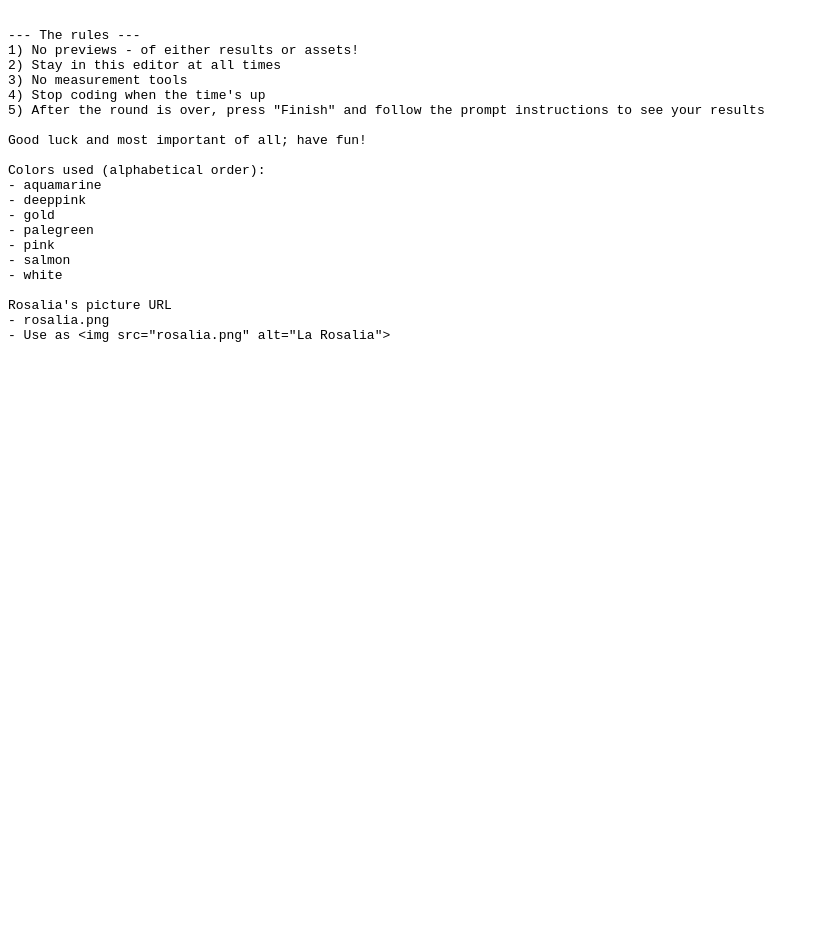
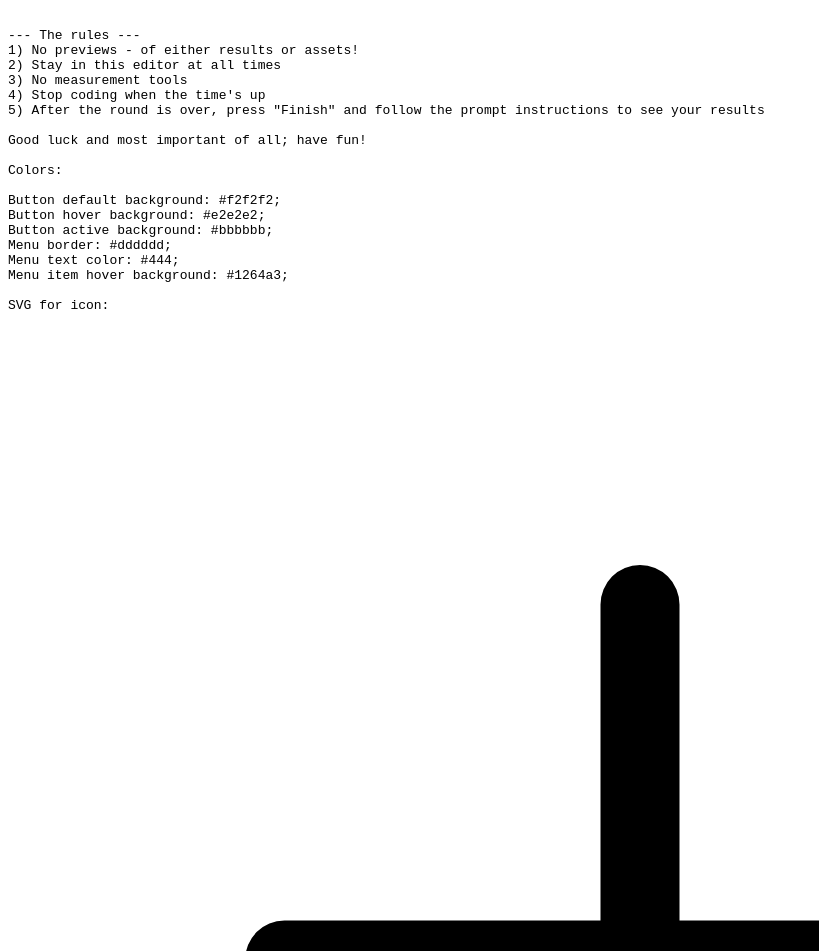
Before and after one commit to andresroberto/code-in-the-dark, a plain HTML site: page editor/assets/instructions.html in a window 1280 px wide. Shown: the top 951 px of the page, without its empty margins (0-819 px from the left). Before the commit the page ends 800 px from the top, so only its background shows below. Drawn offline with Linux system fonts and the light colour scheme.

Commit message:
Update instructions.html

```diff
--- a/editor/assets/instructions.html
+++ b/editor/assets/instructions.html
@@ -21,18 +21,20 @@
 
 Good luck and most important of all; have fun!
 
-Colors used (alphabetical order):
-- aquamarine
-- deeppink
-- gold
-- palegreen
-- pink
-- salmon
-- white
+Colors:
 
-Rosalia's picture URL
-- rosalia.png
-- Use as &lt;img src="rosalia.png" alt="La Rosalia">
+Button default background: #f2f2f2;
+Button hover background: #e2e2e2;
+Button active background: #bbbbbb;
+Menu border: #dddddd;
+Menu text color: #444;
+Menu item hover background: #1264a3;
+
+SVG for icon:
+
+<svg xmlns="http://www.w3.org/2000/svg" class="ionicon" viewBox="0 0 512 512">
+  <path fill="none" stroke="currentColor" stroke-linecap="round" stroke-linejoin="round" stroke-width="32" d="M256 112v288M400 256H112" />
+</svg>
 
 </pre>
 
```
